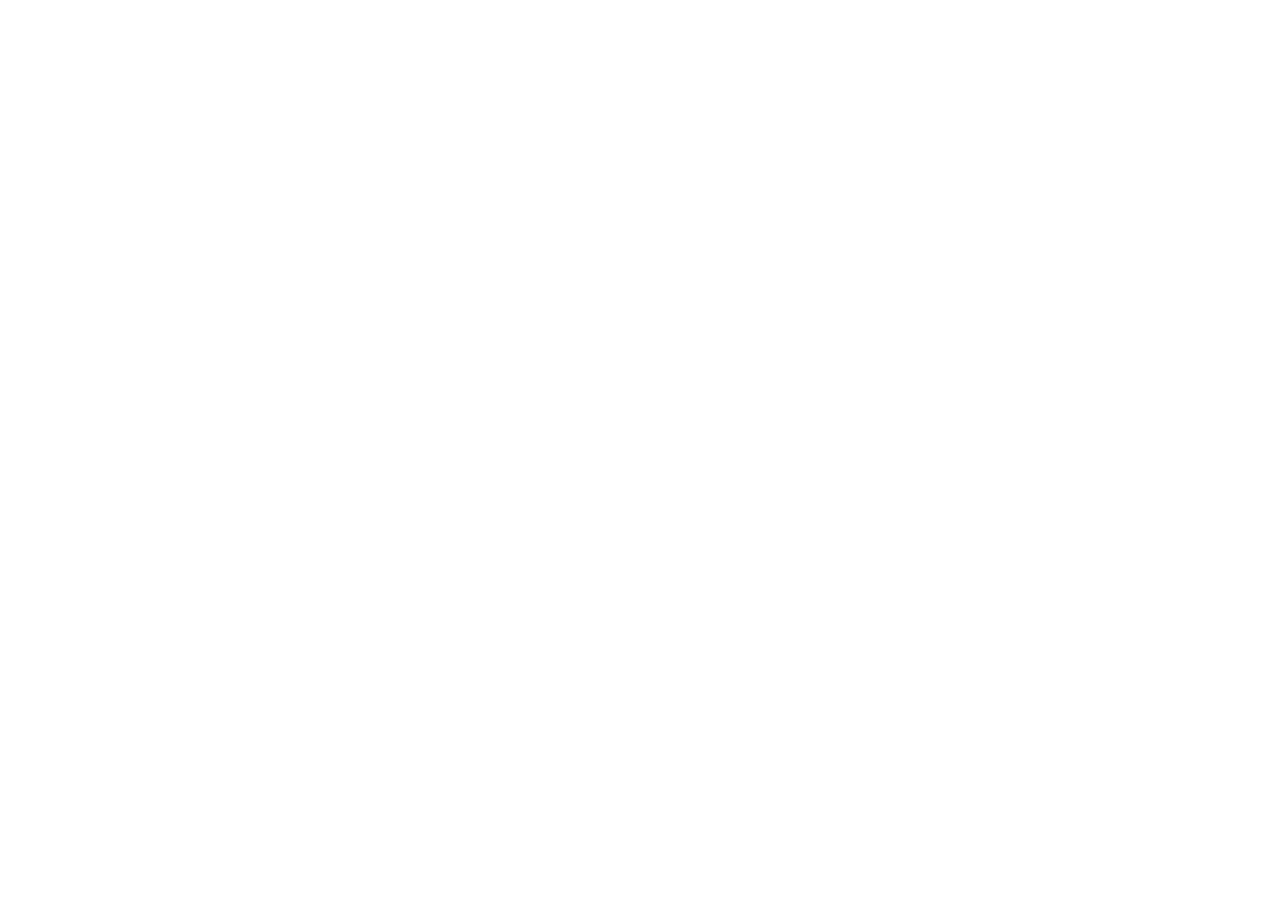
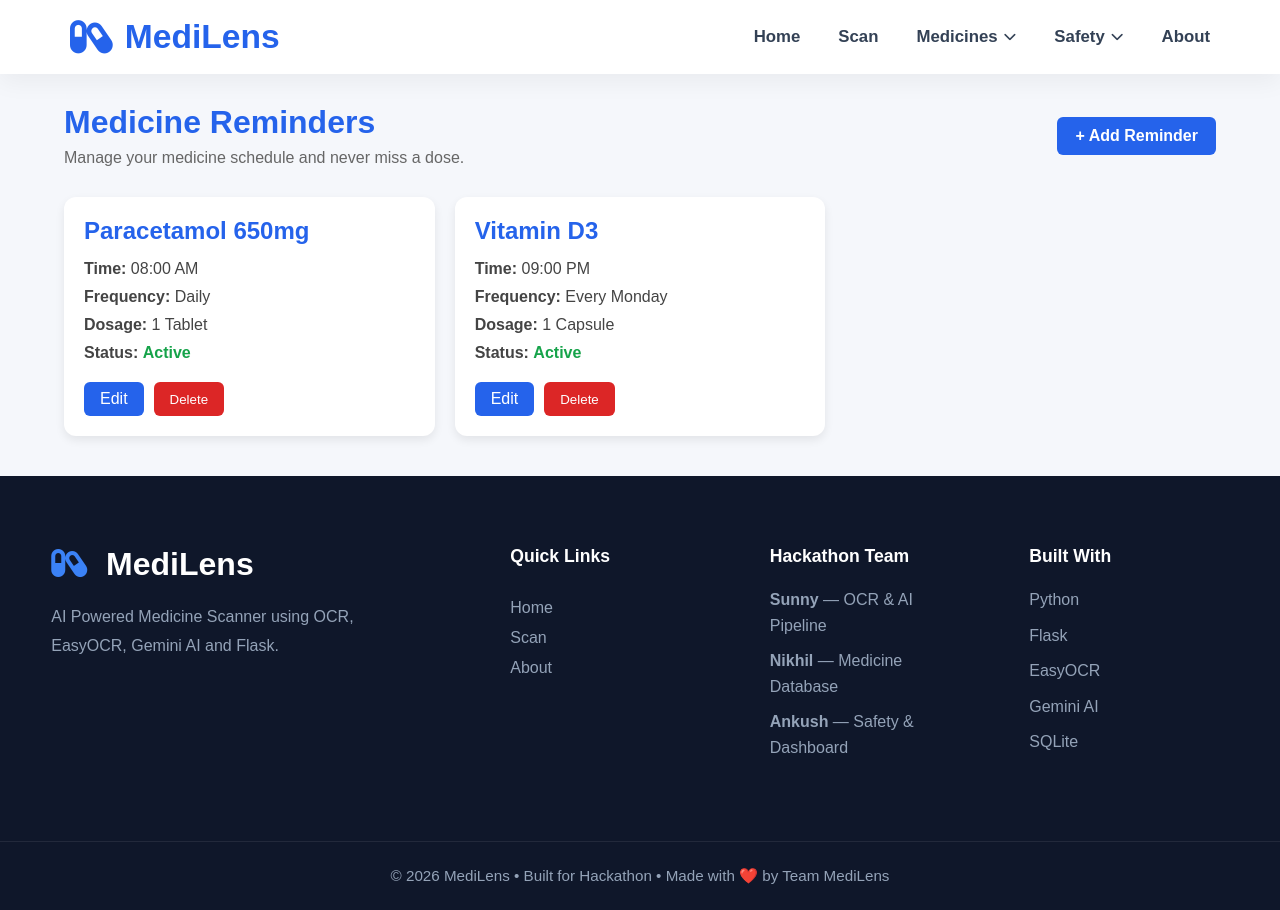
Before and after one commit to sunnyv-in/MediLens, a Flask app: page /reminders in a window 1280 px wide. Before the commit the page is empty. Before the commit the page ends 800 px from the top, so only its background shows below. Run offline with Flask 3, Linux system fonts and the light colour scheme.

Commit message:
Complete MediLens project updates

```diff
--- a/backend/routes/reminder_routes.py
+++ b/backend/routes/reminder_routes.py
@@ -25,7 +25,7 @@
             "status": reminder_status(reminder),
             "active": reminder.is_active
         })
-    return render_template("reminders.html", reminders=reminder_data, medicines=all_medicines)
+    return render_template("reminder/reminders.html", reminders=reminder_data, medicines=all_medicines)
 
 
 @reminder_bp.route("/reminders/add", methods=["POST"])
--- a/frontend/static/css/base.css
+++ b/frontend/static/css/base.css
@@ -155,3 +155,16 @@
 
   box-shadow: var(--shadow);
 }
+
+
+body{
+    margin:0;
+    font-family:Arial, sans-serif;
+    background:#f5f7fb;
+}
+
+.container{
+    width:90%;
+    max-width:1200px;
+    margin:30px auto;
+}
--- a/frontend/static/css/medicine.css
+++ b/frontend/static/css/medicine.css
@@ -0,0 +1,126 @@
+/* ===========================
+   Medicine Shelf
+=========================== */
+
+.page-header{
+    display:flex;
+    justify-content:space-between;
+    align-items:center;
+    margin-bottom:25px;
+}
+
+.page-header h1{
+    color:#2563eb;
+    margin-bottom:8px;
+}
+
+.page-header p{
+    color:#666;
+}
+
+#medicineSearch{
+    width:100%;
+    max-width:350px;
+    padding:10px;
+    border:1px solid #ccc;
+    border-radius:6px;
+    margin-bottom:25px;
+}
+
+/* ===========================
+   Medicine Cards
+=========================== */
+
+.medicine-grid{
+    display:grid;
+    grid-template-columns:repeat(auto-fill,minmax(320px,1fr));
+    gap:20px;
+}
+
+.medicine-card{
+    background:#ffffff;
+    border-radius:10px;
+    padding:20px;
+    box-shadow:0 2px 10px rgba(0,0,0,0.1);
+}
+
+.medicine-card h2{
+    color:#2563eb;
+    margin-bottom:15px;
+}
+
+.medicine-card p{
+    margin-bottom:12px;
+    line-height:1.5;
+}
+
+.medicine-card strong{
+    color:#333;
+}
+
+/* ===========================
+   Buttons
+=========================== */
+
+.btn{
+    background:#2563eb;
+    color:white;
+    padding:10px 18px;
+    text-decoration:none;
+    border-radius:6px;
+    display:inline-block;
+}
+
+.btn:hover{
+    background:#1d4ed8;
+}
+
+.card-actions{
+    display:flex;
+    gap:10px;
+    margin-top:20px;
+    flex-wrap:wrap;
+}
+
+.card-actions a{
+    background:#2563eb;
+    color:white;
+    text-decoration:none;
+    padding:8px 15px;
+    border-radius:5px;
+}
+
+.card-actions a:hover{
+    background:#1d4ed8;
+}
+
+.card-actions button{
+    background:#dc2626;
+    color:white;
+    border:none;
+    padding:8px 15px;
+    border-radius:5px;
+    cursor:pointer;
+}
+
+.card-actions button:hover{
+    background:#b91c1c;
+}
+
+/* ===========================
+   Responsive
+=========================== */
+
+@media (max-width:768px){
+
+    .page-header{
+        flex-direction:column;
+        align-items:flex-start;
+        gap:15px;
+    }
+
+    .medicine-grid{
+        grid-template-columns:1fr;
+    }
+
+}
--- a/frontend/static/css/reminder.css
+++ b/frontend/static/css/reminder.css
@@ -0,0 +1,113 @@
+/* ===========================
+   Reminder Page
+=========================== */
+
+.reminder-grid{
+
+    display:grid;
+
+    grid-template-columns:repeat(auto-fill,minmax(320px,1fr));
+
+    gap:20px;
+
+    margin-top:30px;
+
+}
+
+.reminder-card{
+
+    background:#ffffff;
+
+    border-radius:12px;
+
+    padding:20px;
+
+    box-shadow:0 4px 10px rgba(0,0,0,.08);
+
+}
+
+.reminder-card h2{
+
+    color:#2563eb;
+
+    margin-bottom:15px;
+
+}
+
+.reminder-card p{
+
+    margin-bottom:10px;
+
+    color:#444;
+
+}
+
+.active{
+
+    color:#16a34a;
+
+    font-weight:bold;
+
+}
+
+.card-actions{
+
+    display:flex;
+
+    gap:10px;
+
+    margin-top:20px;
+
+}
+
+.card-actions a{
+
+    background:#2563eb;
+
+    color:white;
+
+    padding:8px 16px;
+
+    border-radius:6px;
+
+    text-decoration:none;
+
+}
+
+.card-actions a:hover{
+
+    background:#1d4ed8;
+
+}
+
+.card-actions button{
+
+    background:#dc2626;
+
+    color:white;
+
+    border:none;
+
+    padding:8px 16px;
+
+    border-radius:6px;
+
+    cursor:pointer;
+
+}
+
+.card-actions button:hover{
+
+    background:#b91c1c;
+
+}
+
+@media(max-width:768px){
+
+.reminder-grid{
+
+grid-template-columns:1fr;
+
+}
+
+}
--- a/frontend/templates/reminder/reminders.html
+++ b/frontend/templates/reminder/reminders.html
@@ -0,0 +1,79 @@
+{% extends "layouts/base.html" %}
+
+{% block title %}
+Medicine Reminders
+{% endblock %}
+
+{% block content %}
+
+<div class="page-header">
+
+    <div>
+
+        <h1>Medicine Reminders</h1>
+
+        <p>
+
+            Manage your medicine schedule and never miss a dose.
+
+        </p>
+
+    </div>
+
+    <a href="#" class="btn">
+
+        + Add Reminder
+
+    </a>
+
+</div>
+
+<div class="reminder-grid">
+
+    <div class="reminder-card">
+
+        <h2>Paracetamol 650mg</h2>
+
+        <p><strong>Time:</strong> 08:00 AM</p>
+
+        <p><strong>Frequency:</strong> Daily</p>
+
+        <p><strong>Dosage:</strong> 1 Tablet</p>
+
+        <p><strong>Status:</strong> <span class="active">Active</span></p>
+
+        <div class="card-actions">
+
+            <a href="#">Edit</a>
+
+            <button>Delete</button>
+
+        </div>
+
+    </div>
+
+    <div class="reminder-card">
+
+        <h2>Vitamin D3</h2>
+
+        <p><strong>Time:</strong> 09:00 PM</p>
+
+        <p><strong>Frequency:</strong> Every Monday</p>
+
+        <p><strong>Dosage:</strong> 1 Capsule</p>
+
+        <p><strong>Status:</strong> <span class="active">Active</span></p>
+
+        <div class="card-actions">
+
+            <a href="#">Edit</a>
+
+            <button>Delete</button>
+
+        </div>
+
+    </div>
+
+</div>
+
+{% endblock %}
```
Also changed, not shown: frontend/templates/about.html (added).
